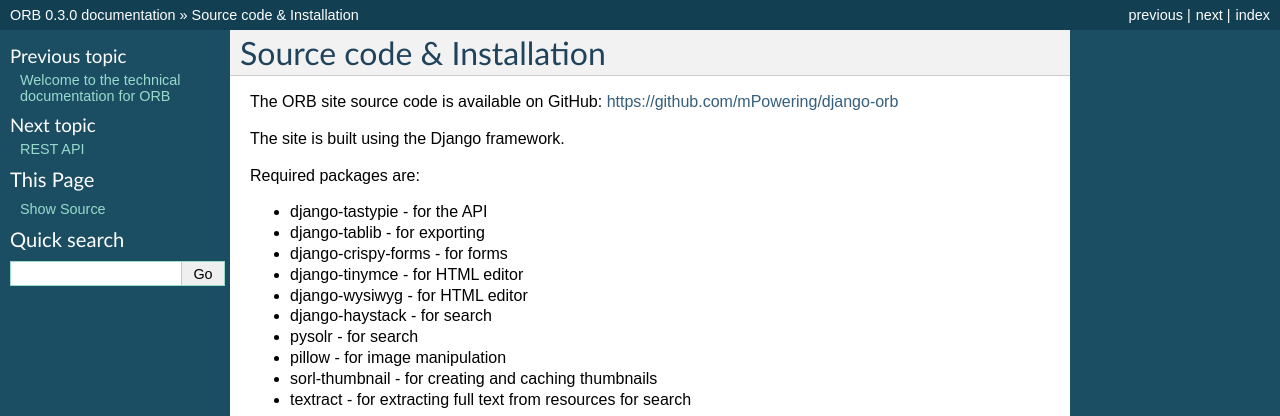
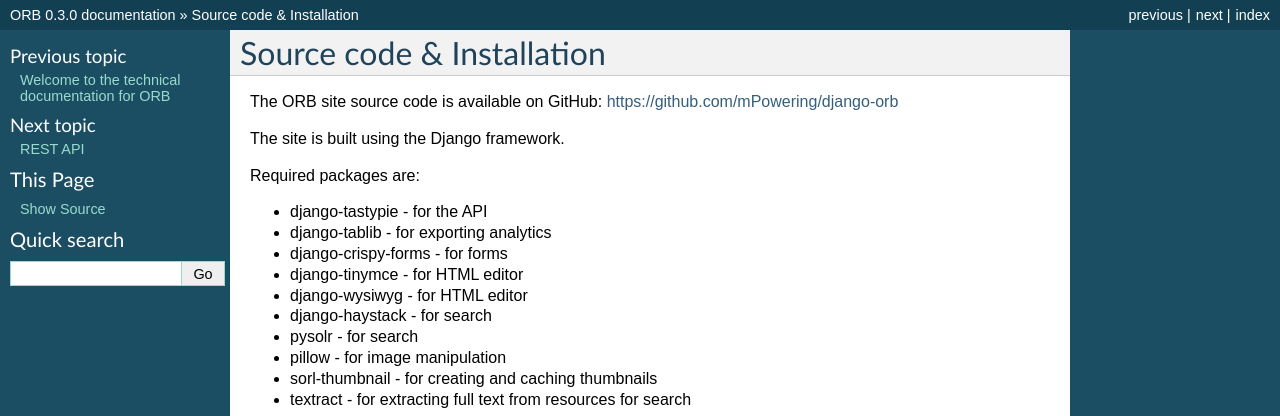
Before and after one commit to mPowering/django-orb, a Sphinx documentation site: the page built from docs/code.rst, in a window 1280 px wide. Shown: the top 416 px of the page. Built offline with Sphinx 7.4.7, drawn with Linux system fonts in a browser that asks for light colours.

Commit message:
update docs

```diff
--- a/README.txt
+++ b/README.txt
@@ -1,3 +1,7 @@
 ===========================
 ORB Content Platform
 ===========================
+
+For documentation visit: http://mpowering.readthedocs.org
+
+For information on mPowering visit: http:///mpoweringhealth.org
--- a/docs/code.rst
+++ b/docs/code.rst
@@ -8,7 +8,7 @@
 Required packages are:
 
 * django-tastypie - for the API
-* django-tablib - for exporting
+* django-tablib - for exporting analytics
 * django-crispy-forms - for forms
 * django-tinymce - for HTML editor
 * django-wysiwyg - for HTML editor
```
